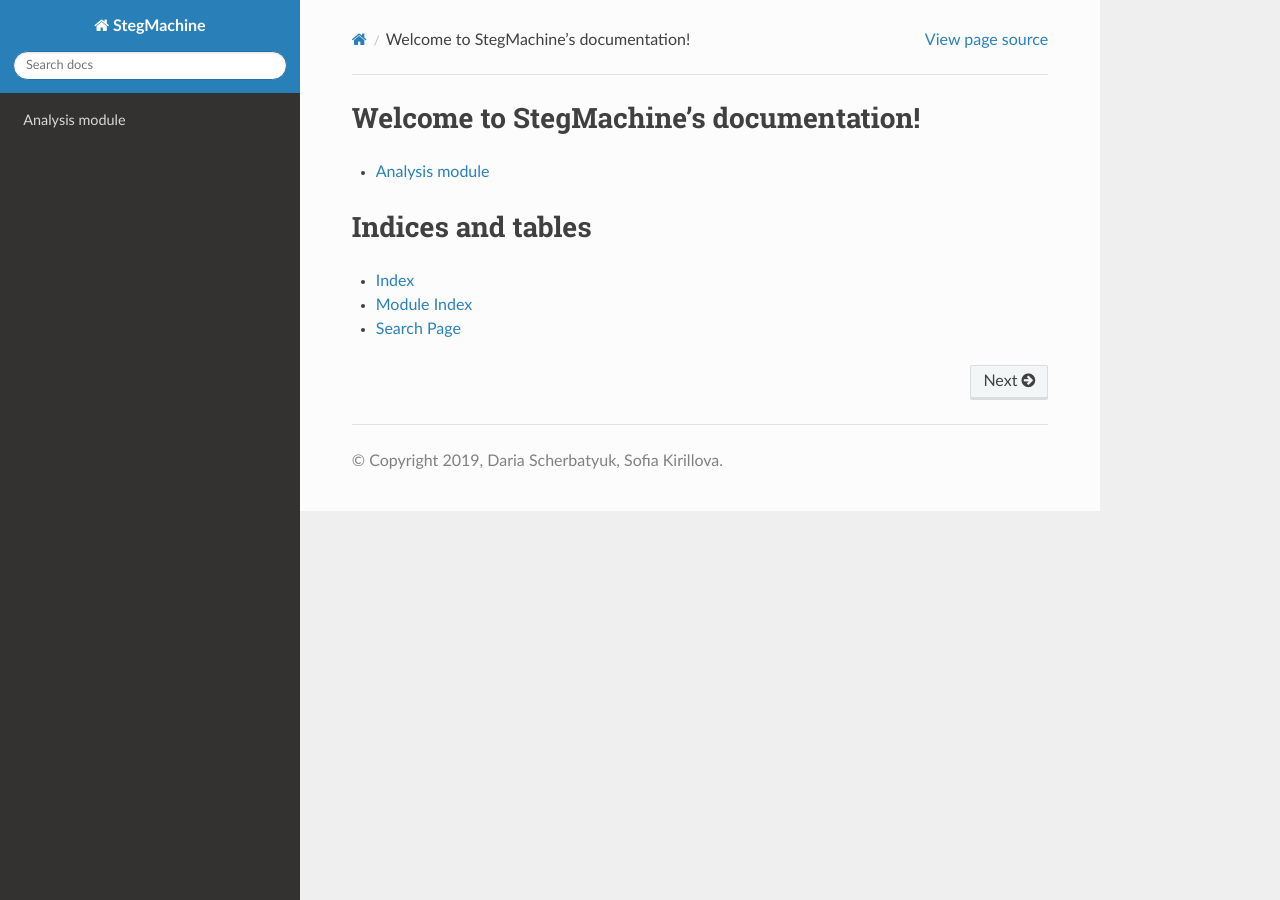
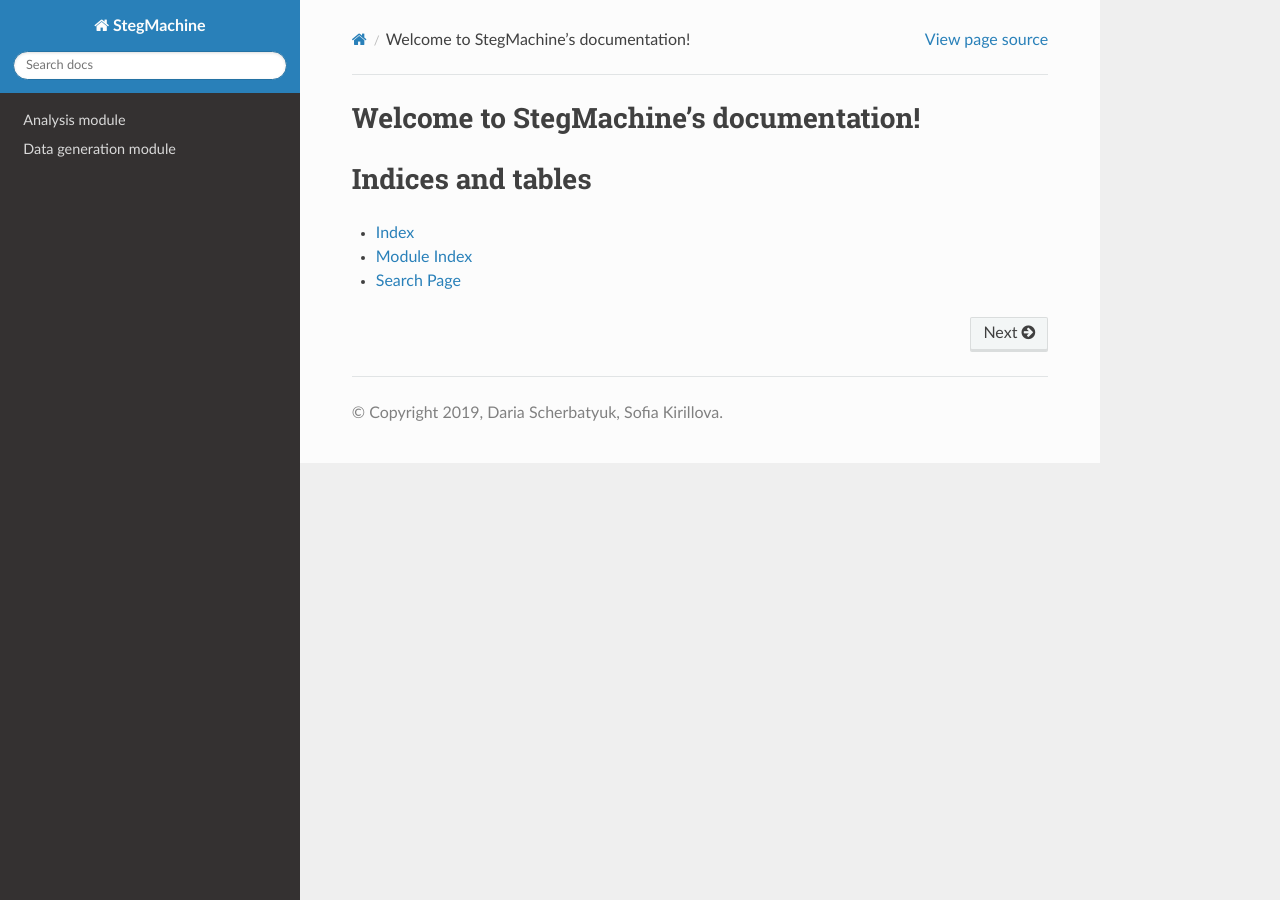
Before and after one commit to Panda-Lewandowski/StegMachine, a Sphinx documentation site: the page built from docs/index.rst, in a window 1280 px wide. Built offline with Sphinx 7.4.7 and the Read the Docs theme 2.0.0, drawn with Linux system fonts in a browser that asks for light colours.

Commit message:
Added a documentation for data generation module

```diff
--- /dev/null
+++ b/docs/generate_data.rst
@@ -0,0 +1,5 @@
+Data generation module
+=======================================
+
+.. automodule:: modules.generate_data
+    :members:
--- a/docs/index.rst
+++ b/docs/index.rst
@@ -3,8 +3,10 @@ Welcome to StegMachine's documentation!
 
 .. toctree::
    :maxdepth: 2
+   :hidden:
 
    analysis
+   generate_data
 
 
 Indices and tables
```
